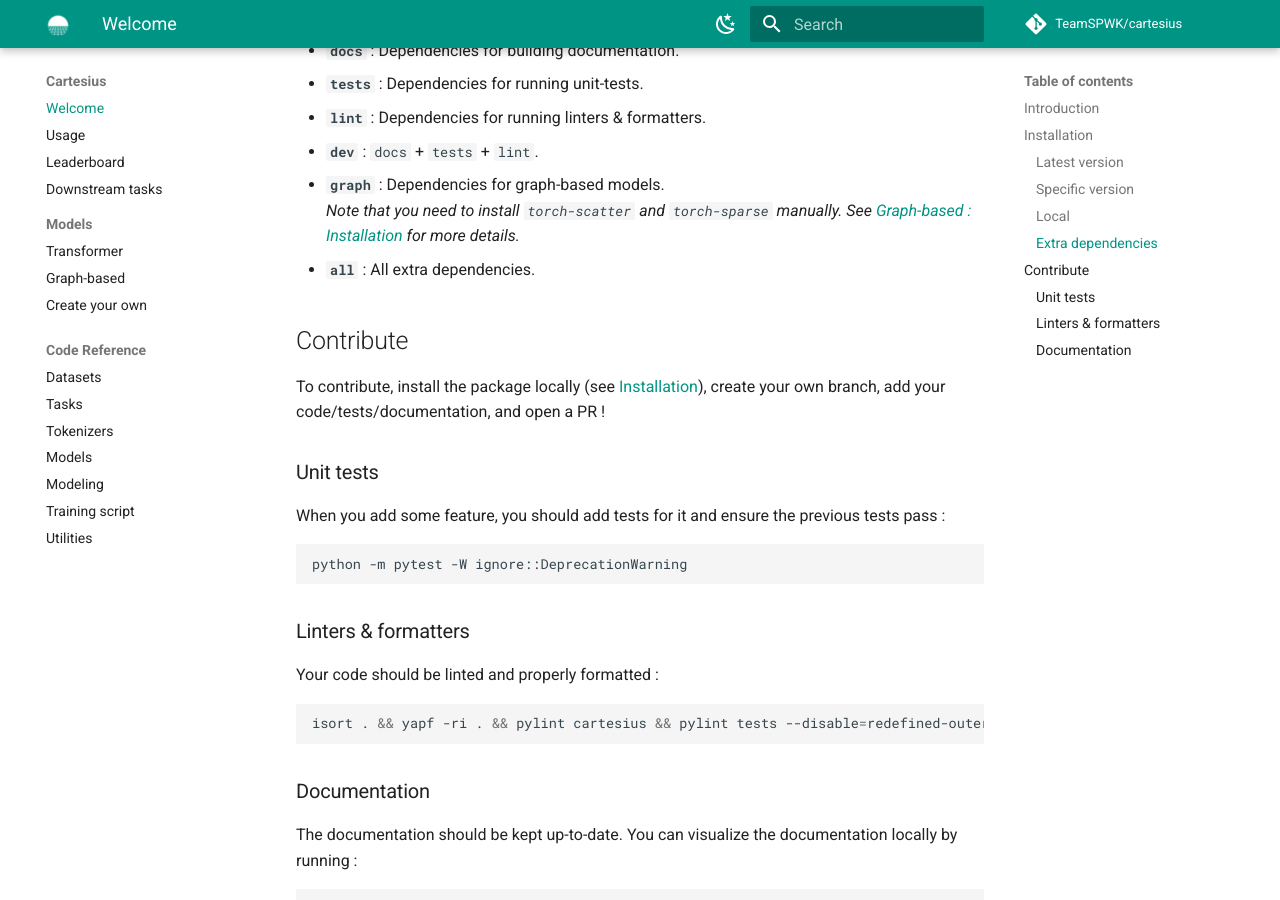
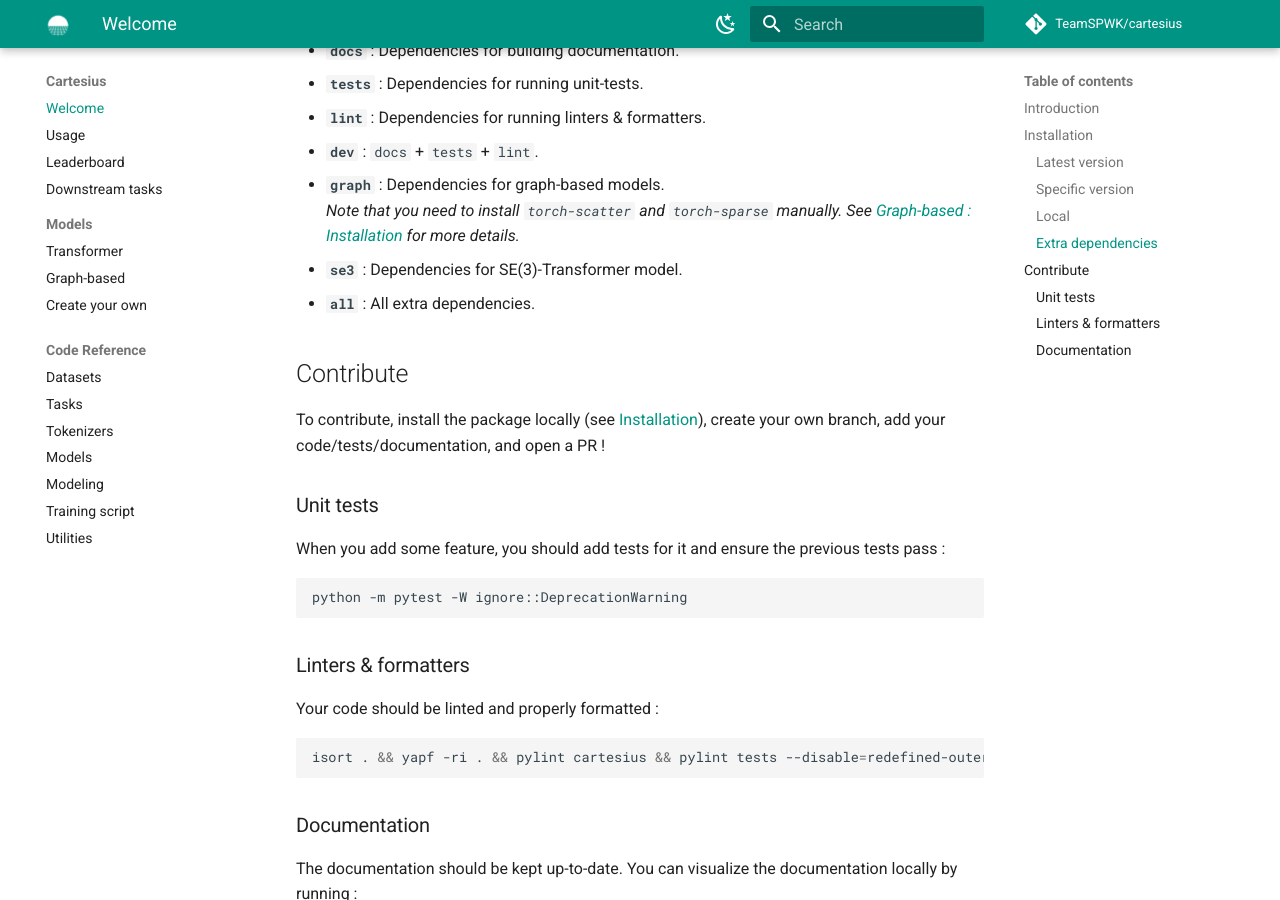
Before and after one commit to TeamSPWK/cartesius, an MkDocs documentation site: the page built from docs/index.md, in a window 1280 px wide and 900 px high, scrolled down 1485 px. Built offline with MkDocs 1.6.1 and Material for MkDocs 9.7.7, drawn with Linux system fonts in a browser that asks for light colours; comment, search, counter and statistics services are not loaded.

Commit message:
:heavy_plus_sign: Add extra dependency for SE3 transofmer

```diff
--- a/docs/index.md
+++ b/docs/index.md
@@ -66,6 +66,7 @@ List of extra dependencies :
 * **`dev`** : `docs` + `tests` + `lint`.
 * **`graph`** : Dependencies for graph-based models.
 _Note that you need to install `torch-scatter` and `torch-sparse` manually. See [Graph-based : Installation](models/graph.md#installation) for more details._
+* **`se3`** : Dependencies for SE(3)-Transformer model.
 * **`all`** : All extra dependencies.
 
 ## Contribute
--- a/setup.py
+++ b/setup.py
@@ -12,7 +12,8 @@ extras_require = {
     "docs": ["mkdocs-material==7.3.*", "mkdocstrings==0.16.*"],
     "tests": ["pytest==6.2.*"],
     "lint": ["isort==5.10.*", "yapf==0.31.*", "pylint==2.11.*"],
-    "graph": ["torch-geometric==2.0.*"]
+    "graph": ["torch-geometric==2.0.*"],
+    "se3": ["se3-transformer-pytorch==0.8.*"],
 }
 extras_require["all"] = sum(extras_require.values(), [])
 extras_require["dev"] = extras_require["docs"] + extras_require["tests"] + extras_require["lint"]
```
